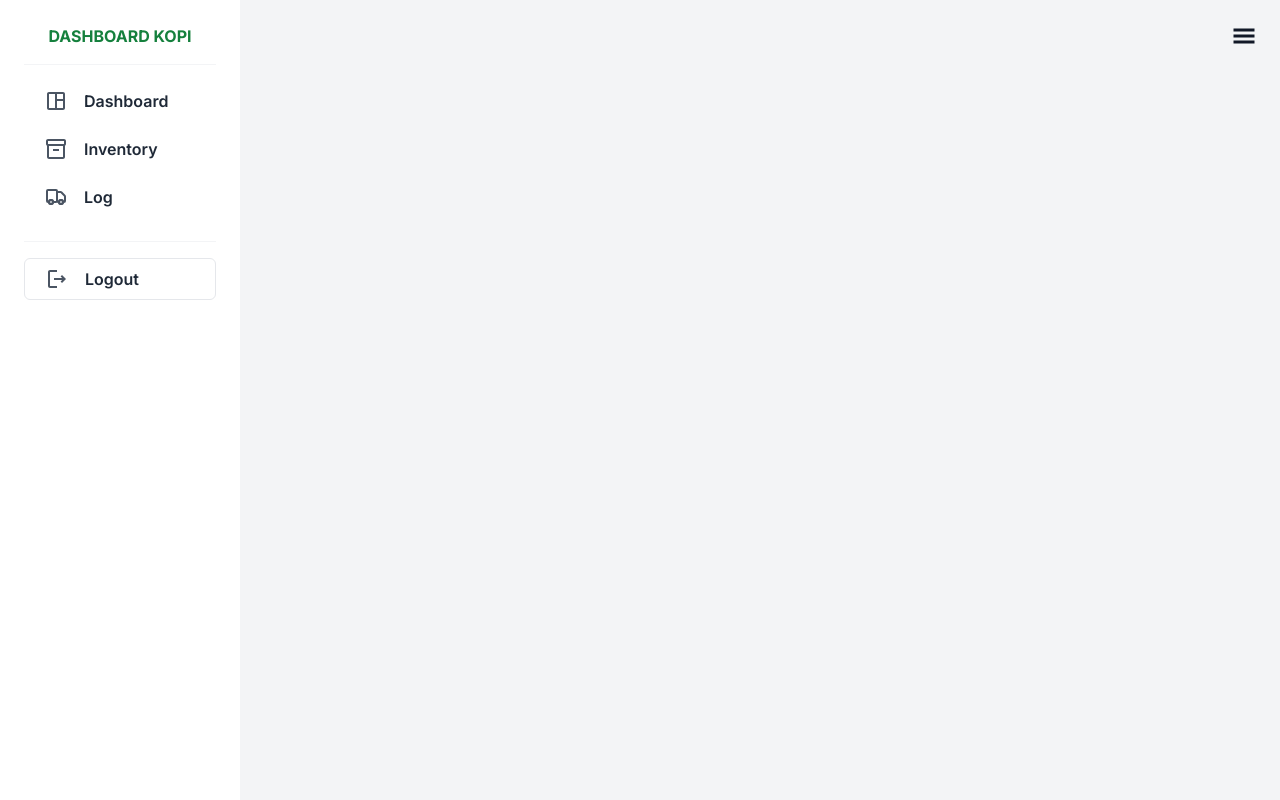
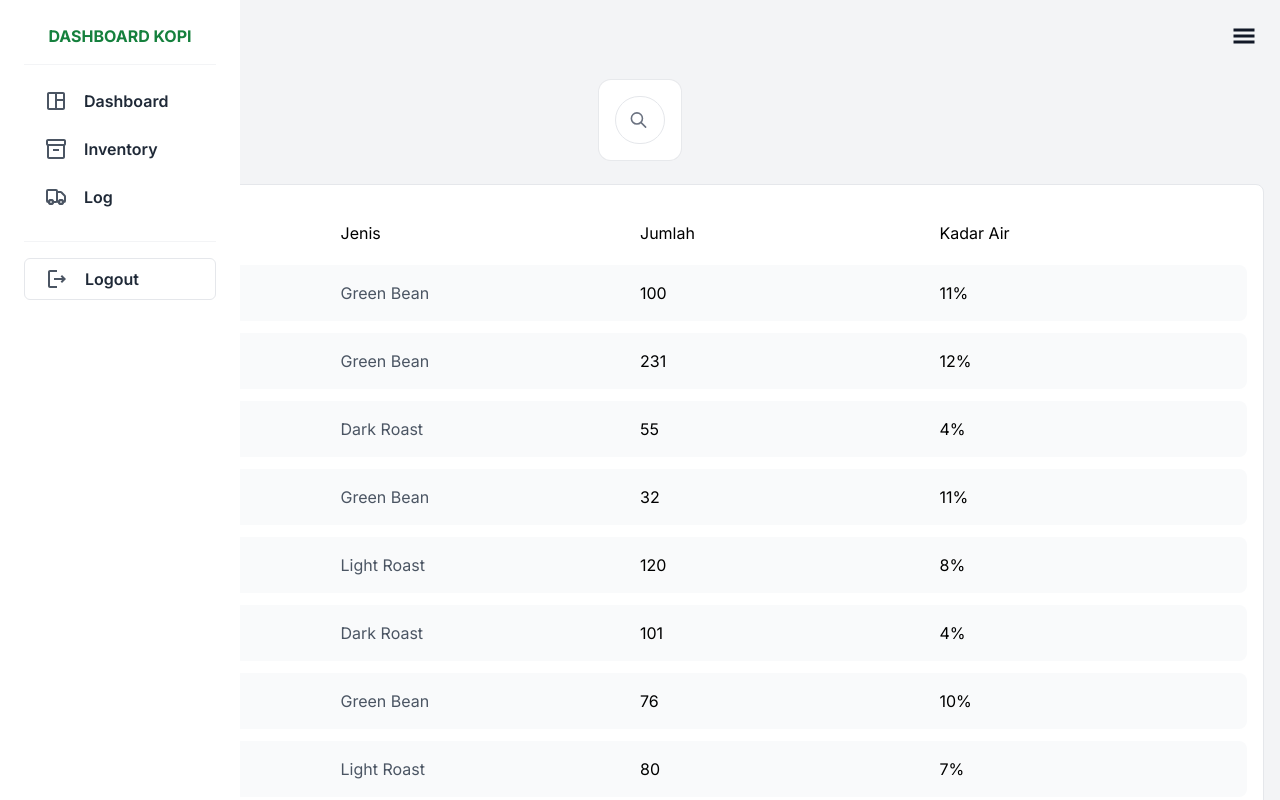
Before and after one commit to dshimawan/codename-kopi, a Next.js app: page /inventory in a window 1280 px wide. Shown: the top 800 px of the page. Built offline with nearby package versions, Linux system fonts and the light colour scheme.

Commit message:
add search bar and inventory page content

```diff
--- a/app/inventory/page.js
+++ b/app/inventory/page.js
@@ -1,9 +1,39 @@
+import SearchBar from '@/components/SearchBar'
+import { data } from '@/data/data'
 import React from 'react'
+import {CiCoffeeBean} from 'react-icons/ci'
 
 export default function Inventory() {
   return (
-    <div>
-      <h1>Inventory Page</h1>
-    </div>
+    <main className='min-h-screen'>
+      <SearchBar />
+      <div className='p-4'>
+        <div className='w-full m-auto p-4 border rounded-lg bg-white overflow-y-auto'>
+          <div className='my-3 p-2 grid md:grid-cols-4 sm:grid-cols-3 grid-cols-2 items-center justify-between cursor-pointer'>
+            <span>Origin</span>
+            <span className='sm:text-left text-right'>Jenis</span>
+            <span className='hidden md:grid'>Jumlah</span>
+            <span className='hidden sm:grid'>Kadar Air</span>
+          </div>
+          <ul>
+            {data.map((order, id) => (
+                <li key={id} className='bg-gray-50 hover:bg-gray-100 rounded-lg my-3 p-2 grid md:grid-cols-4 sm:grid-cols-3 grid-cols-2 items-center justify-between cursor-pointer'>
+                    <div className='flex items-center'>
+                        <div className='bg-green-300 p-3 rounded-lg'>
+                            <CiCoffeeBean className='text-green-700' />
+                        </div>
+                        <p className='pl-4'>{order.name.origin}</p>
+                    </div>
+                    <p className='text-gray-600 sm:text-left text-right'>{order.name.type}</p>
+                    <p className='hidden md:flex'>{order.stock}</p>
+                    <div className='sm:flex hidden justify-between items-center'>
+                        <p>{order.water}</p>
+                    </div>
+                </li>
+            ))}
+          </ul>
+        </div>
+      </div>
+    </main>
   )
 }
--- a/app/page.js
+++ b/app/page.js
@@ -11,6 +11,6 @@ export default function Home() {
           <BarChart />
           <RecentLog />
         </div>
-      </main>
+    </main>
   )
 }
--- /dev/null
+++ b/components/SearchBar.js
@@ -0,0 +1,18 @@
+import React from 'react'
+
+export default function SearchBar() {
+  return (
+    <div className='grid lg:grid-cols-1 pt-20 pb-2'>
+        <div className="rounded-xl bg-white p-4 ring-1 ring-gray-900/5 sm:mx-auto sm:max-w-lg sm:px-4">
+            <div className="mx-auto max-w-md">
+            <form action="" className="relative mx-auto w-max">
+                <input type="search" className="peer relative z-10 h-12 w-12 cursor-pointer rounded-full border bg-transparent pl-12 outline-none focus:w-full focus:cursor-text focus:border-green-700 focus:pl-16 focus:pr-4" />
+                <svg xmlns="http://www.w3.org/2000/svg" className="absolute inset-y-0 my-auto h-8 w-12 border-r border-transparent stroke-gray-500 px-3.5 peer-focus:border-green-700 peer-focus:stroke-green-700" fill="none" viewBox="0 0 24 24" stroke="currentColor" stroke-width="2">
+                    <path stroke-linecap="round" stroke-linejoin="round" d="M21 21l-6-6m2-5a7 7 0 11-14 0 7 7 0 0114 0z" />
+                </svg>
+            </form>
+            </div>
+        </div>
+    </div>
+  )
+}
--- a/data/data.js
+++ b/data/data.js
@@ -3,110 +3,120 @@ export const data = [
       id: 1,
       name: {
         origin: 'Sumatra',
-        last: 'Smith',
+        type: 'Green Bean',
       },
       count: '+20',
+      stock: '100',
       status: 'On Hold',
-      method: 'PayPal',
+      water: '11%',
       log: 'Masuk',
     },
     {
       id: 2,
       name: {
         origin: 'Kintamani',
-        last: 'Adams',
+        type: 'Green Bean',
       },
       count: '+10',
+      stock: '231',
       status: 'Processing',
-      method: 'PayPal',
+      water: '12%',
       log: 'Masuk',
     },
     {
       id: 3,
       name: {
         origin: 'Papua',
-        last: 'Smith',
+        type: 'Dark Roast',
       },
       count: '-17',
+      stock: '55',
       status: 'Completed',
-      method: 'Visa',
+      water: '4%',
       log: 'Keluar',
     },
     {
       id: 4,
       name: {
         origin: 'Wonosobo',
-        last: 'Choo',
+        type: 'Green Bean',
       },
       count: '+11',
+      stock: '32',
       status: 'Processing',
-      method: 'MasterCard',
+      water: '11%',
       log: 'Masuk',
     },
     {
       id: 5,
       name: {
         origin: 'Kintamani',
-        last: 'Harding',
+        type: 'Light Roast',
       },
       count: '+20',
+      stock: '120',
       status: 'On Hold',
-      method: 'PayPal',
+      water: '8%',
       log: 'Masuk',
     },
     {
       id: 6,
       name: {
         origin: 'Ijen',
-        last: 'Croft',
+        type: 'Dark Roast',
       },
       count: '-28',
+      stock: '101',
       status: 'Completed',
-      method: 'Check',
+      water: '4%',
       log: 'Keluar',
     },
     {
       id: 7,
       name: {
         origin: 'Gayo Wine',
-        last: 'Jones',
+        type: 'Green Bean',
       },
       count: '-11',
+      stock: '76',
       status: 'Completed',
-      method: 'MasterCard',
+      water: '10%',
       log: 'Keluar',
     },
     {
       id: 8,
       name: {
         origin: 'Gayo Wine',
-        last: 'Bond',
+        type: 'Light Roast',
       },
       count: '15',
+      stock: '80',
       status: 'Completed',
-      method: 'Visa',
+      water: '7%',
       log: 'Masuk',
     },
     {
       id: 9,
       name: {
         origin: 'Kintamani',
-        last: 'Whiting',
+        type: 'Dark Roast',
       },
       count: '-12',
+      stock: '100',
       status: 'Completed',
-      method: 'PayPal',
+      water: '3%',
       log: 'Keluar',
     },
     {
       id: 10,
       name: {
         origin: 'Ijen',
-        last: 'Thomas',
+        type: 'Light Roast',
       },
       count: '-20',
+      stock: '10',
       status: 'Completed',
-      method: 'MasterCard',
+      water: '7%',
       log: 'Keluar',
     },
   ];
```
